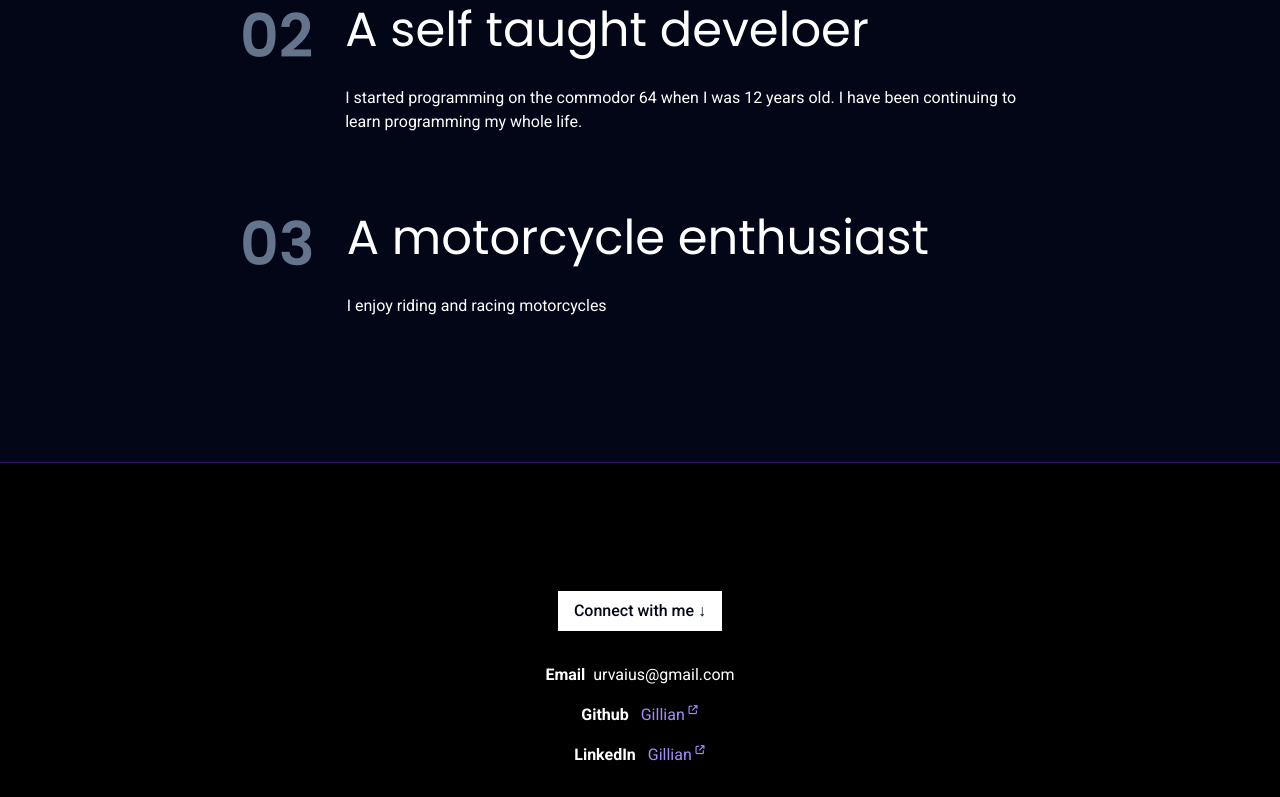
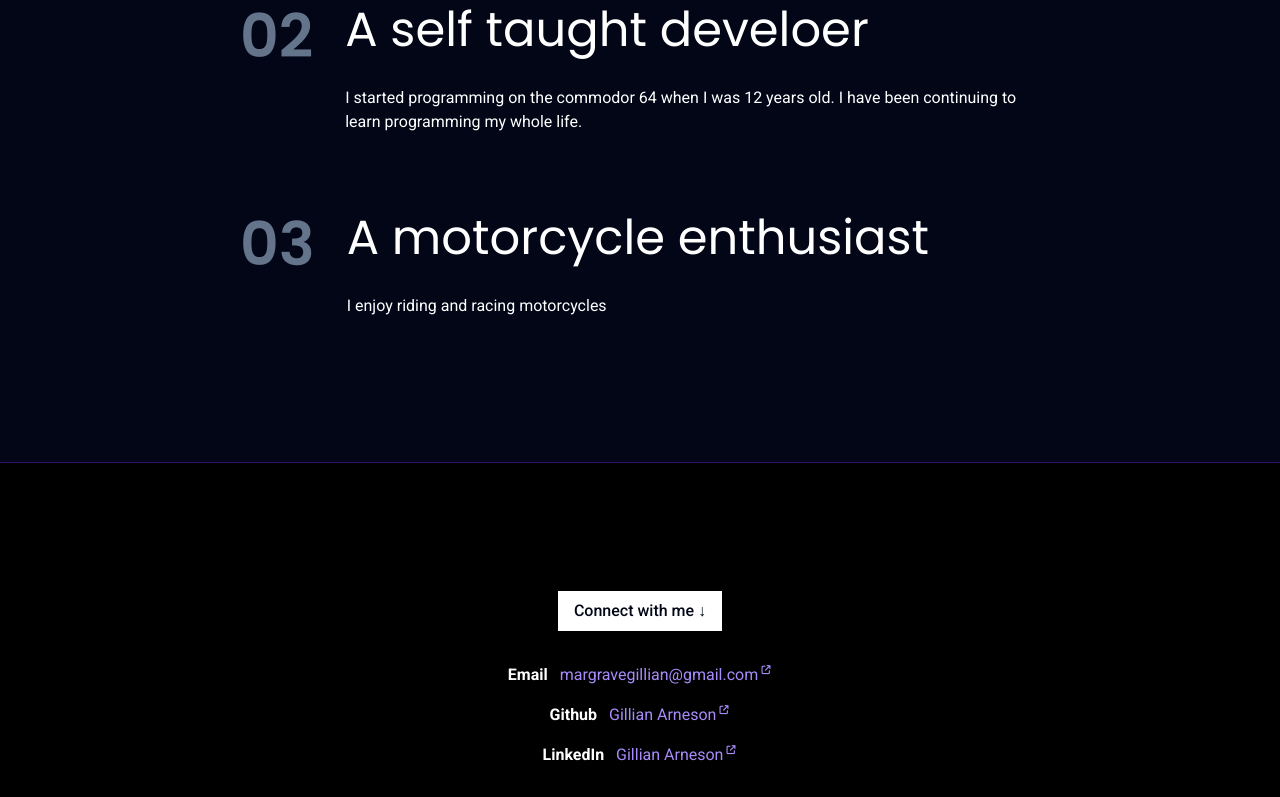
Before and after one commit to margravegillian/gillian-portfolio, a SvelteKit app: page / in a window 1280 px wide. Shown: the part 2000-2797 px from the top of the page. Built offline with nearby package versions, Linux system fonts and the light colour scheme.

Commit message:
working todo my projedts

```diff
--- a/src/components/Footer.svelte
+++ b/src/components/Footer.svelte
@@ -4,17 +4,25 @@
         Connect with me &darr;
     </p>
     <div class="flex flex-col gap-4 items-center justify-center">
-        <p><b class="pr-2">Email</b>urvaius@gmail.com</p>
+        <p><b class="pr-2">Email</b>
+            <a class="text-violet-400" target="_blank" href="mailto:margravegillian@gmail.com">
+                margravegillian@gmail.com<sup ><span class="text-xs scale-75 pl-0.5">
+                    <i class="fa-solid fa-arrow-up-right-from-square text-xs scale-[75%]"/>
+
+                </span></sup>
+            </a></p>
+
+
         <p><b class="pr-2">Github</b>
         <a class="text-violet-400" target="_blank" href="https://github.com/urvaius">
-            Gillian<sup ><span class="text-xs scale-75 pl-0.5">
+            Gillian Arneson<sup ><span class="text-xs scale-75 pl-0.5">
                 <i class="fa-solid fa-arrow-up-right-from-square text-xs scale-[75%]"/>
 
             </span></sup>
         </a></p>
          <p><b class="pr-2">LinkedIn</b>
         <a class="text-violet-400" target="_blank" href="https://www.linkedin.com/in/gillian-arneson-38096525/">
-            Gillian<sup ><span class="text-xs scale-75 pl-0.5">
+            Gillian Arneson<sup ><span class="text-xs scale-75 pl-0.5">
                 <i class="fa-solid fa-arrow-up-right-from-square text-xs scale-[75%]"/>
 
             </span></sup>
--- a/src/components/Main.svelte
+++ b/src/components/Main.svelte
@@ -23,15 +23,21 @@
             <p class="text-base sm:text-lg md:text-xl">
                 My <span class="text-violet-400">favorite tech</span> includes C#, Python, Node.js, ,Metasploit, Monogame & Docker!
             </p>
-            <button class="blueShadow mx-auto lg:mr-auto lg:ml-0 text-base sm:text-lg md:text-xl poppins relative overflow-hidden px-6 py-3 group rounded-full bg-white text-slate-950">
+
+
+            <button class="blueShadow mx-auto lg:mr-auto lg:ml-0 text-base sm:text-lg md:text-xl poppins relative overflow-hidden px-6 py-3 group rounded-full bg-white text-slate-950"
+            >
+            <a href="mailto:margravegillian@gmail.com"
+                target="_blank">
+
                 <div class="absolute top-0 right-full w-full h-full bg-violet-400 opacity-20 group-hover:translate-x-full z-0 duration-200 cursor-pointer"
-                href="#"
-                target="_blank"
 
                 />
                 <h4 class="relative z-9">Get in touch &rarr;</h4>
 
+
             </button>
+
         </div>
         <div class="relative shadow-2xl grid place-items-center">
             <!-- svelte-ignore a11y-img-redundant-alt -->
--- a/src/components/Main2.svelte
+++ b/src/components/Main2.svelte
@@ -66,7 +66,7 @@
                 <div
                     class="absolute top-0 right-full w-full h-full bg-violet-400 opacity-20 group-hover:translate-x-full z-0 duration-200"
                 />
-                <!-- <h4 class="relative z-9">Get in touch &rarr;</h4> -->
+                <h4 class="relative z-9">Get in touch &rarr;</h4>
             </button>
         </div>
         <div class="relative shadow-2xl grid place-items-center">
--- a/src/routes/+layout.svelte
+++ b/src/routes/+layout.svelte
@@ -1,30 +1,34 @@
 <script>
-    import "../app.css";
     import Footer from "../components/Footer.svelte";
     import Header from "../components/Header.svelte";
+    import "../app.css";
     let y;
-    let innerHeight =0
-    let innerWidth = 0
+    let innerWidth = 0;
+    let innerHeight = 0;
+
     function goTop() {
         document.body.scrollIntoView();
     }
-  </script>
+</script>
 
-  <div class="container relative flex flex-col max-w-[1400px] mx-auto w-full text-sm sm:text-base min-h-screen">
-        <div class={"fixed bottom-0 w-full duration-200 flex p-10 z-[10] " + (
-            y > 0 ? ' opacity-full pointer-events-auto': ' pointer-events-none opacity-0'
-        )}>
-            <button on:click={goTop} class="ml-auto rounded-full bg-slate-900 text-violet-400 px-3 sm:px-4 hover:bg-slate-800 cursor-pointer">
-                <i class="fa-solid fa-arrow-up grid place-items-center aspect-square"/>
-            </button>
-        </div>
-
-
-          <Header y={y}/>
-          <slot />
-          <Footer/>
-
-
-  </div>
-
-  <svelte:window bind:scrollY={y} bind:innerHeight bind:innerWidth/>
+<div
+    class="container relative flex flex-col max-w-[1400px] mx-auto w-full text-sm sm:text-base min-h-screen"
+>
+    <div
+        class={"fixed bottom-0 w-full duration-200 flex p-10 z-[10] " +
+            (y > 0
+                ? " opacity-full pointer-events-auto"
+                : " pointer-events-none opacity-0")}
+    >
+        <button
+            on:click={goTop}
+            class="ml-auto rounded-full bg-slate-900 text-violet-400 px-3 sm:px-4 hover:bg-slate-800 cursor-pointer aspect-square grid place-items-center"
+        >
+            <i class="fa-solid fa-arrow-up" />
+        </button>
+    </div>
+    <Header {y} {innerHeight}/>
+    <slot />
+    <Footer />
+</div>
+<svelte:window bind:scrollY={y} bind:innerHeight bind:innerWidth />
```
Also changed, not shown: static/assets/particlesorifg.json (renamed from static/assets/particles_orig.json).
